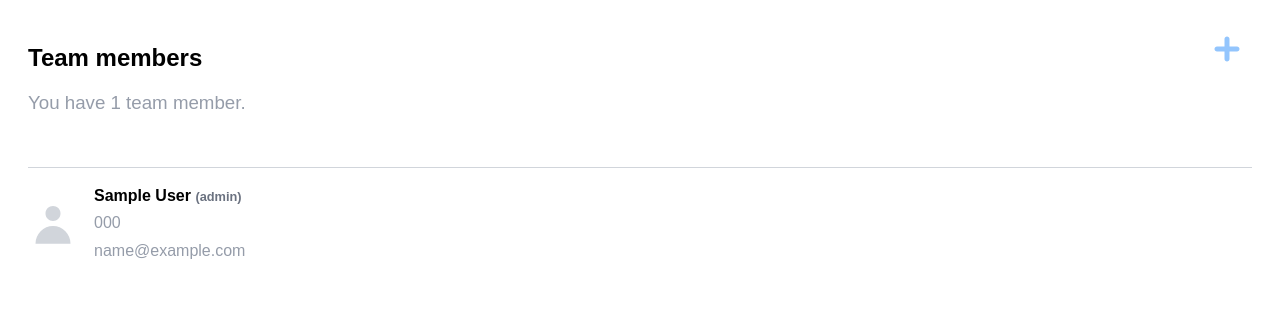
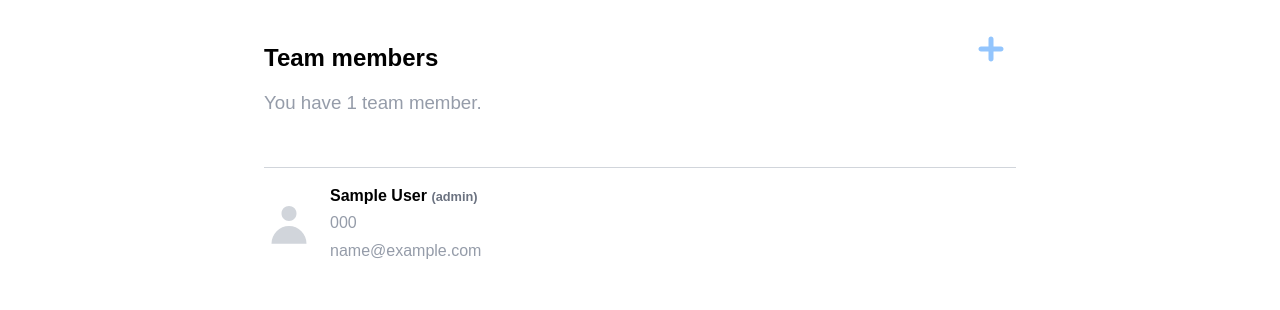
Before and after one commit to cocotran/instawork-f22, a Django app: page /members/ in a window 1280 px wide. Shown: the top 310 px of the page. Run offline with Django 4.2, Linux system fonts and the light colour scheme; tables that the repository leaves empty hold one stand-in row (values such as "Sample post").

Commit message:
Add responsiveness

```diff
--- a/team_management/members/templates/index.html
+++ b/team_management/members/templates/index.html
@@ -65,6 +65,12 @@
             color: rgb(149, 156, 169);
             font-weight: 400;
         }
+
+        @media only screen and (min-width: 1024px) {
+            body {
+                padding: 1rem 16rem;
+            }
+        }
     </style>
 
     <header>
--- a/team_management/members/templates/modify.html
+++ b/team_management/members/templates/modify.html
@@ -80,6 +80,12 @@
             color: rgb(149, 156, 169);
             font-weight: 400;
         }
+
+        @media only screen and (min-width: 1024px) {
+            body {
+                padding: 1rem 16rem;
+            }
+        }
     </style>
 
     <div>
```
